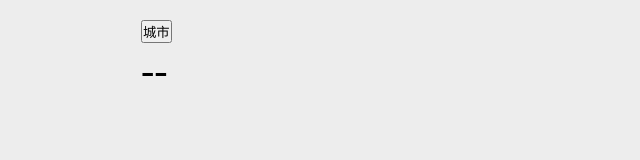
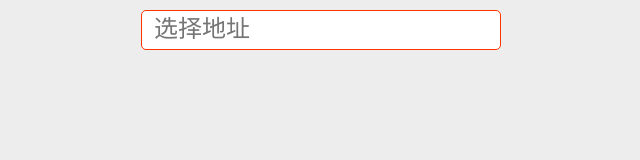
Before and after one commit to shanger/wheels, a plain HTML site: page cityPicker/yourName/cityPicker.html in a window 1280 px wide. Shown: the whole page, without its empty margins (179-819 px from the left). Drawn offline with Linux system fonts and the light colour scheme.

Commit message:
fixed one issue that can't be repeat selected & update some style

```diff
--- a/cityPicker/yourName/cityPicker.html
+++ b/cityPicker/yourName/cityPicker.html
@@ -10,8 +10,7 @@
     </head>
     <body id='index'>
 		<div class="body">
-			<button v-on:click="showSelect()">城市</button>
-			<div>{{AddProvince +'-'+AddCity+'-'+AddZone}}</div>
+            <input type="text" v-on:click="showSelect()" placeholder="选择地址" v-model="AddProvince +''+AddCity+''+AddZone"/>
 			<section class="ageSelect" v-bind:class="{show:ageSelectShow}">
 				<div class="content">
 					<p>选择地址</p>
--- a/cityPicker/yourName/css/cityPicker.css
+++ b/cityPicker/yourName/css/cityPicker.css
@@ -16,6 +16,14 @@
 			}
 			[v-cloak]{
 				display: none;
+			}
+			.body >input{
+				border:1px solid #f30;
+				border-radius: 5px;
+				display: inline-block;height: 1rem;line-height: 0.98rem;
+				font-size: 0.6rem;
+				width: 9rem;
+				padding-left: 0.3rem;font-family: "Microsoft Yahei";
 			}
 			li{list-style: none;}
 
--- a/cityPicker/yourName/js/index.js
+++ b/cityPicker/yourName/js/index.js
@@ -26,7 +26,10 @@ var index =  new Vue({
 	methods:{
 		showSelect:function(){
 			this.ageSelectShow = true;
-
+			this.AddProvince = '';
+			this.AddCity = '';
+			this.AddZone = '';
+			this.arrayTitle = this.provincial;
 		},
 		cancle:function(){
 			this.AddProvince = '';
```
